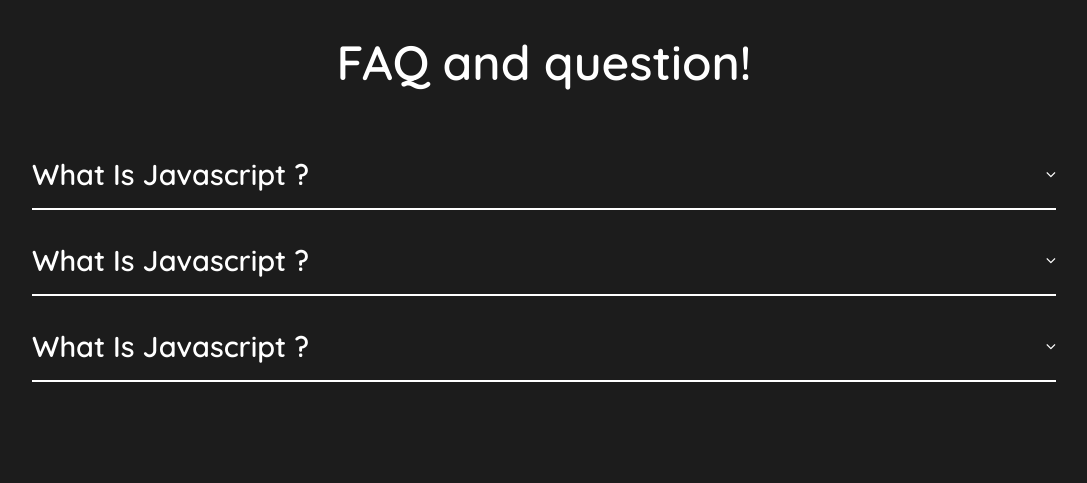
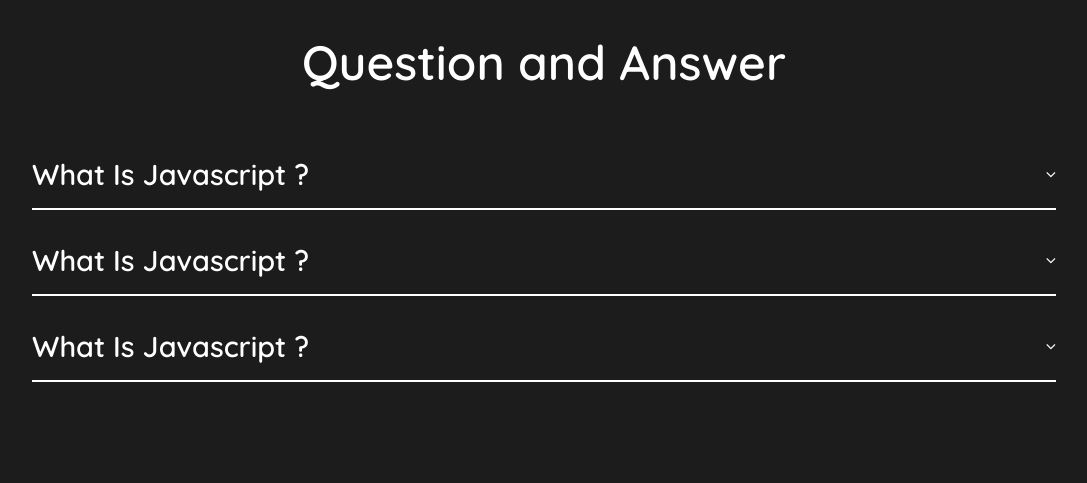
Before and after one commit to jonycmtt/According-01, a plain HTML site: page index.html in a window 1280 px wide. Shown: the whole page, without its empty margins (96-1183 px from the left). Drawn offline with Linux system fonts and the light colour scheme.

Commit message:
eva h2 change

```diff
--- a/index.html
+++ b/index.html
@@ -13,7 +13,7 @@
   </head>
   <body>
     <section>
-      <h2>FAQ and question!</h2>
+      <h2>Question and Answer</h2>
       <div class="faq">
         <div class="question">
           <h3>what is Javascript ?</h3>
```
